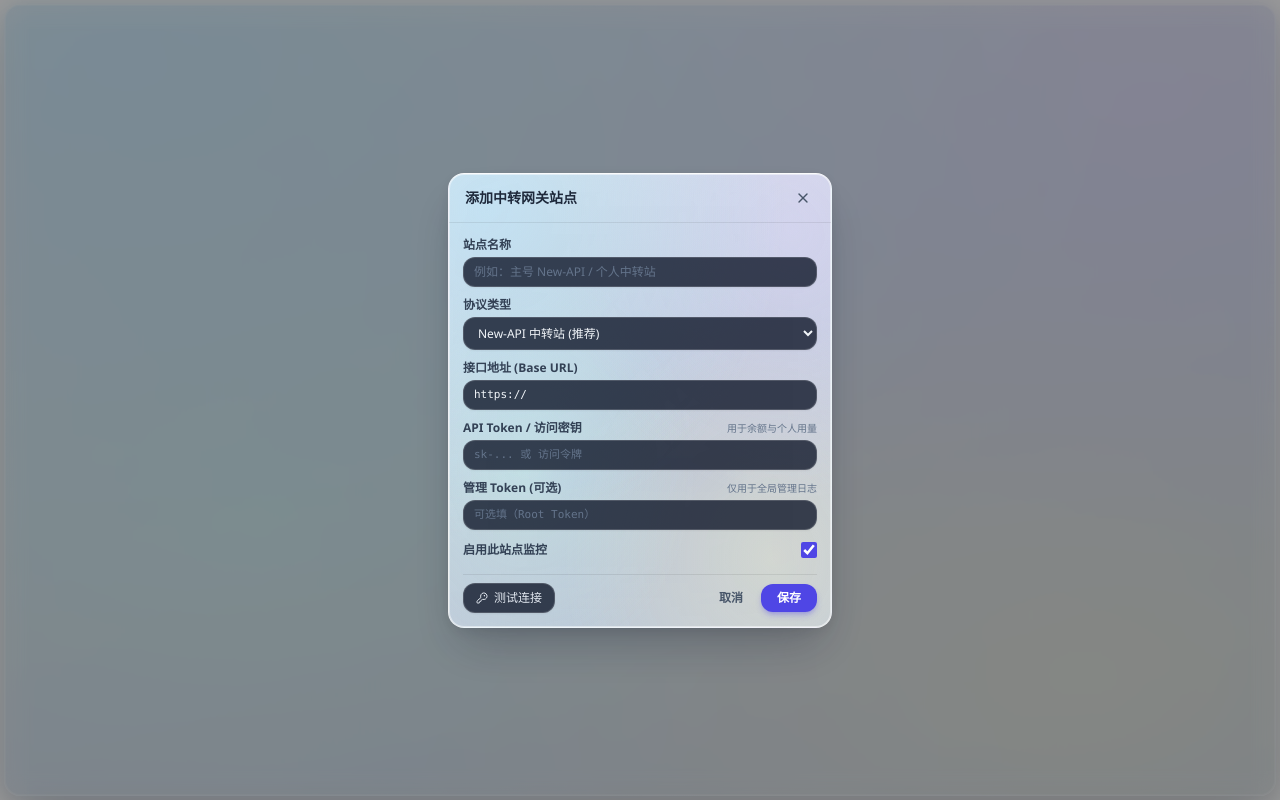
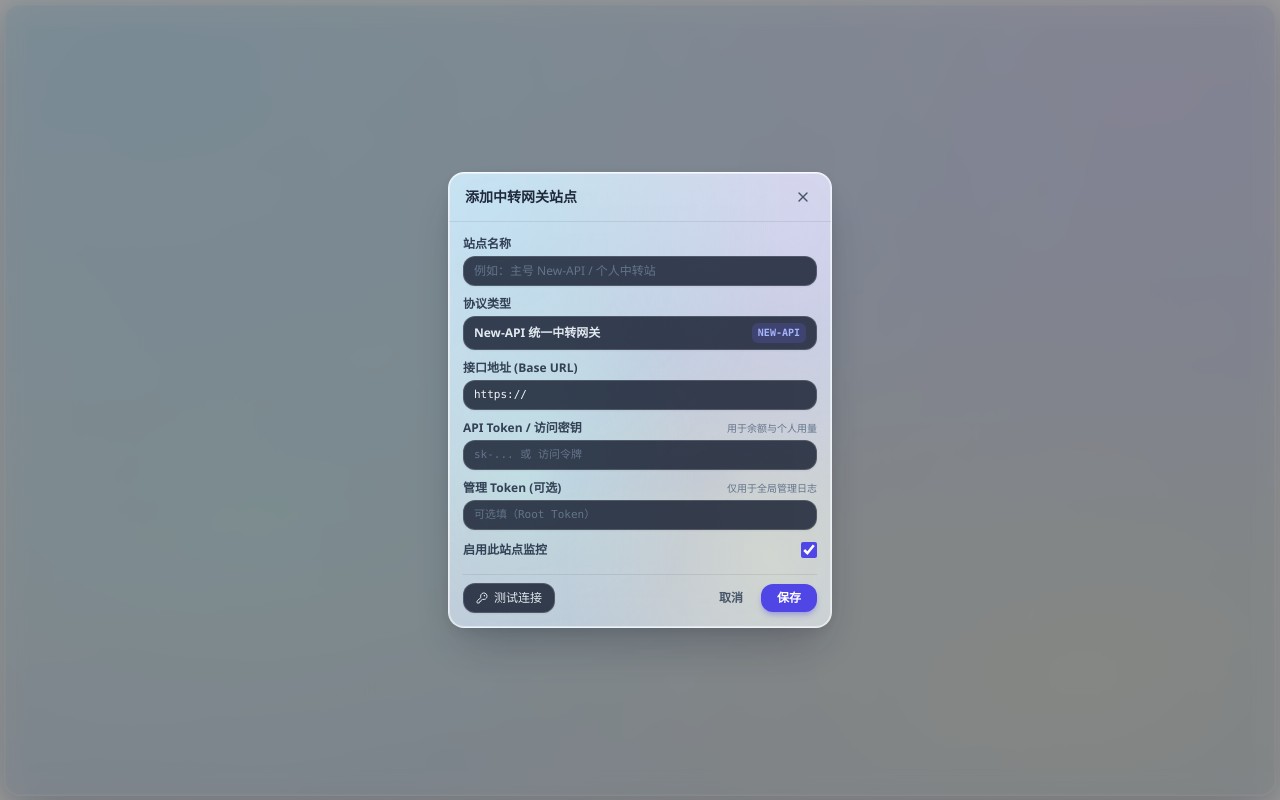
Before and after one commit to ChenchenchenL/ai-gateway-desk, a React (Vite) app: page / in a window 1280 px wide. Both pictures are taken after a click on the button "添加监控站点 (New-API)". Built offline with nearby package versions, Linux system fonts and the light colour scheme.

Commit message:
feat: standardize and lock protocol type to New-API only

```diff
--- a/src/components/site/SiteFormModal.tsx
+++ b/src/components/site/SiteFormModal.tsx
@@ -10,19 +10,12 @@
   onSaved: () => void;
 }
 
-const PROVIDERS: { label: string; value: ProviderType; defaultUrl: string }[] = [
-  { label: "New-API 中转站 (推荐)", value: "new_api", defaultUrl: "https://api.new-api.com" },
-  { label: "One-API 中转站", value: "one_api", defaultUrl: "https://api.one-api.com" },
-  { label: "OpenAI 兼容网关", value: "openai_compatible", defaultUrl: "https://api.openai.com" },
-  { label: "Anthropic 兼容网关", value: "anthropic_compatible", defaultUrl: "https://api.anthropic.com" },
-];
-
 /**
  * Windows 11 Fluent Acrylic Modal for creating and editing monitored gateway sites.
  */
 export const SiteFormModal: React.FC<SiteFormModalProps> = ({ site, onClose, onSaved }) => {
   const [name, setName] = useState(site?.name ?? "");
-  const [provider, setProvider] = useState<ProviderType>(site?.provider ?? "new_api");
+  const [provider] = useState<ProviderType>("new_api");
   const [baseUrl, setBaseUrl] = useState(site?.base_url ?? "https://");
   const [authToken, setAuthToken] = useState(() => {
     if (typeof window !== "undefined" && site?.id) {
@@ -52,14 +45,6 @@
   const [testedCaps, setTestedCaps] = useState<SiteCapabilities | null>(null);
   const [testError, setTestError] = useState<string | null>(null);
   const [saving, setSaving] = useState(false);
-
-  const handleProviderChange = (p: ProviderType) => {
-    setProvider(p);
-    const found = PROVIDERS.find((item) => item.value === p);
-    if (found && (!baseUrl || baseUrl === "https://" || baseUrl.includes("api."))) {
-      setBaseUrl(found.defaultUrl);
-    }
-  };
 
   const handleTestConnection = async () => {
     if (!authToken.trim() && !adminToken.trim()) {
@@ -141,17 +126,12 @@
 
           <div>
             <label className="block text-slate-700 font-semibold mb-1">协议类型</label>
-            <select
-              value={provider}
-              onChange={(e) => handleProviderChange(e.target.value as ProviderType)}
-              className="w-full px-2.5 py-1.5 bg-slate-900/80 border border-white/15 rounded-xl text-slate-100 focus:outline-none focus:border-indigo-500 shadow-sm cursor-pointer"
-            >
-              {PROVIDERS.map((p) => (
-                <option key={p.value} value={p.value} className="bg-slate-900 text-slate-100">
-                  {p.label}
-                </option>
-              ))}
-            </select>
+            <div className="px-2.5 py-1.5 bg-slate-900/80 border border-white/15 rounded-xl text-slate-200 text-xs font-semibold flex items-center justify-between shadow-sm">
+              <span>New-API 统一中转网关</span>
+              <span className="text-[10px] px-1.5 py-0.5 rounded-md bg-indigo-500/20 text-indigo-300 font-mono">
+                NEW-API
+              </span>
+            </div>
           </div>
 
           <div>
```
